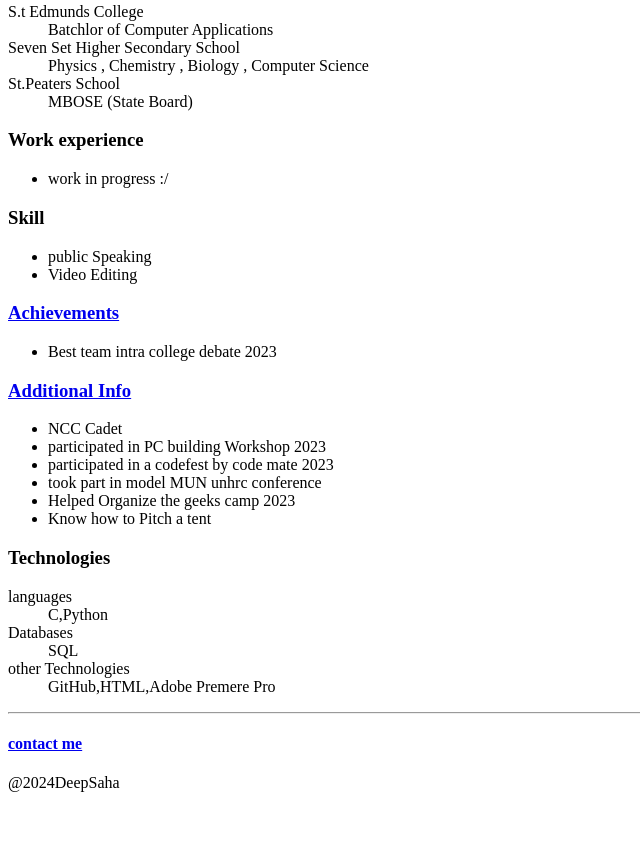
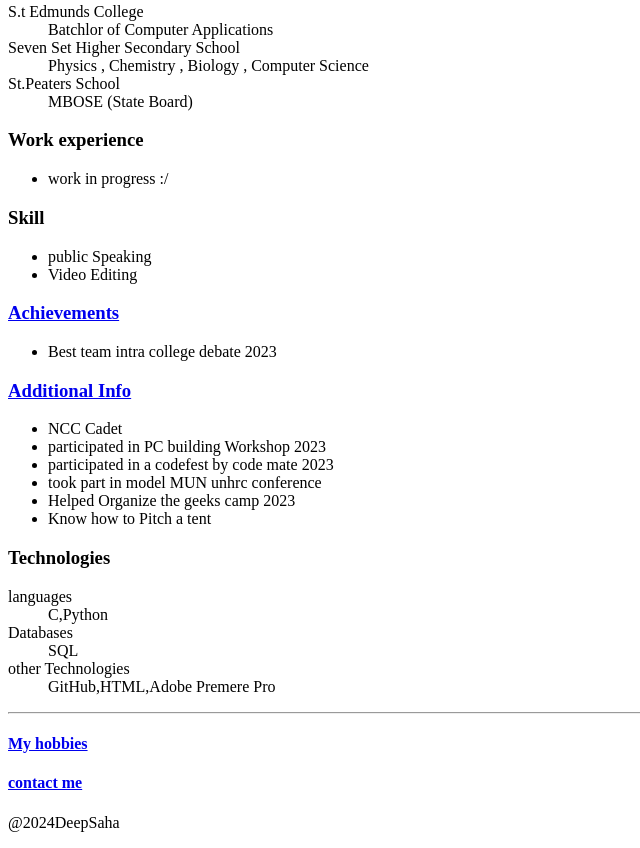
Before and after one commit to jiggleybellyman/capstoneproject-repository, a plain HTML site: page index.html in a window 1280 px wide. Shown: the part 732-1580 px from the top of the page, without its empty margins (0-640 px from the left). Before the commit the page ends 1540 px from the top, so only its background shows below. Drawn offline with Linux system fonts and the light colour scheme.

Commit message:
hobbies Update index.html
adding link to hobbies page

```diff
--- a/index.html
+++ b/index.html
@@ -73,6 +73,7 @@
     </section>
                 <hr/>
     <section>
+        <h4><a href="./public/hobbies.html">My hobbies</a></h4>
         <h4><a href="./public/contact.html">contact me</a></h4>
     </section>
     </body>
```
